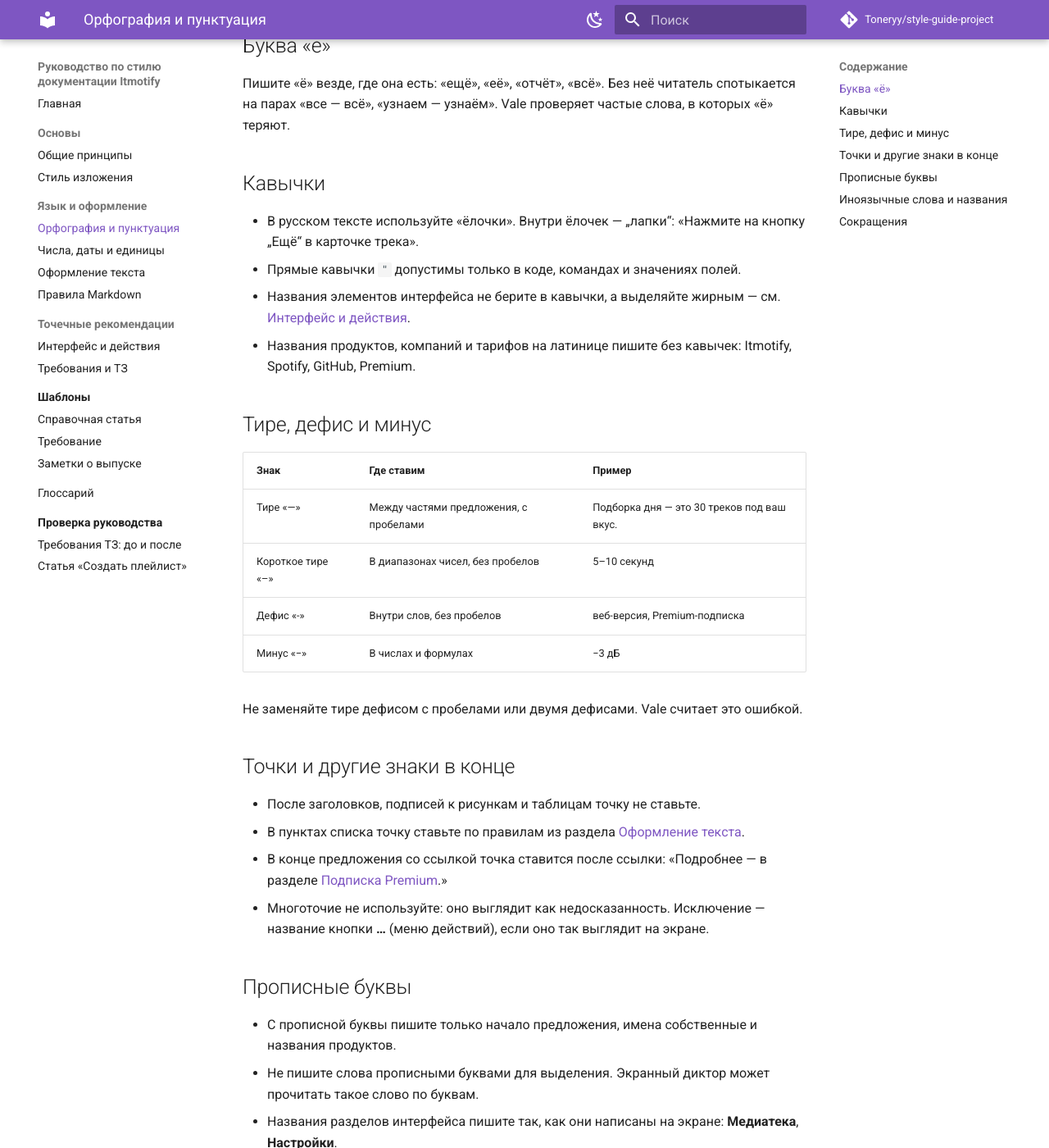
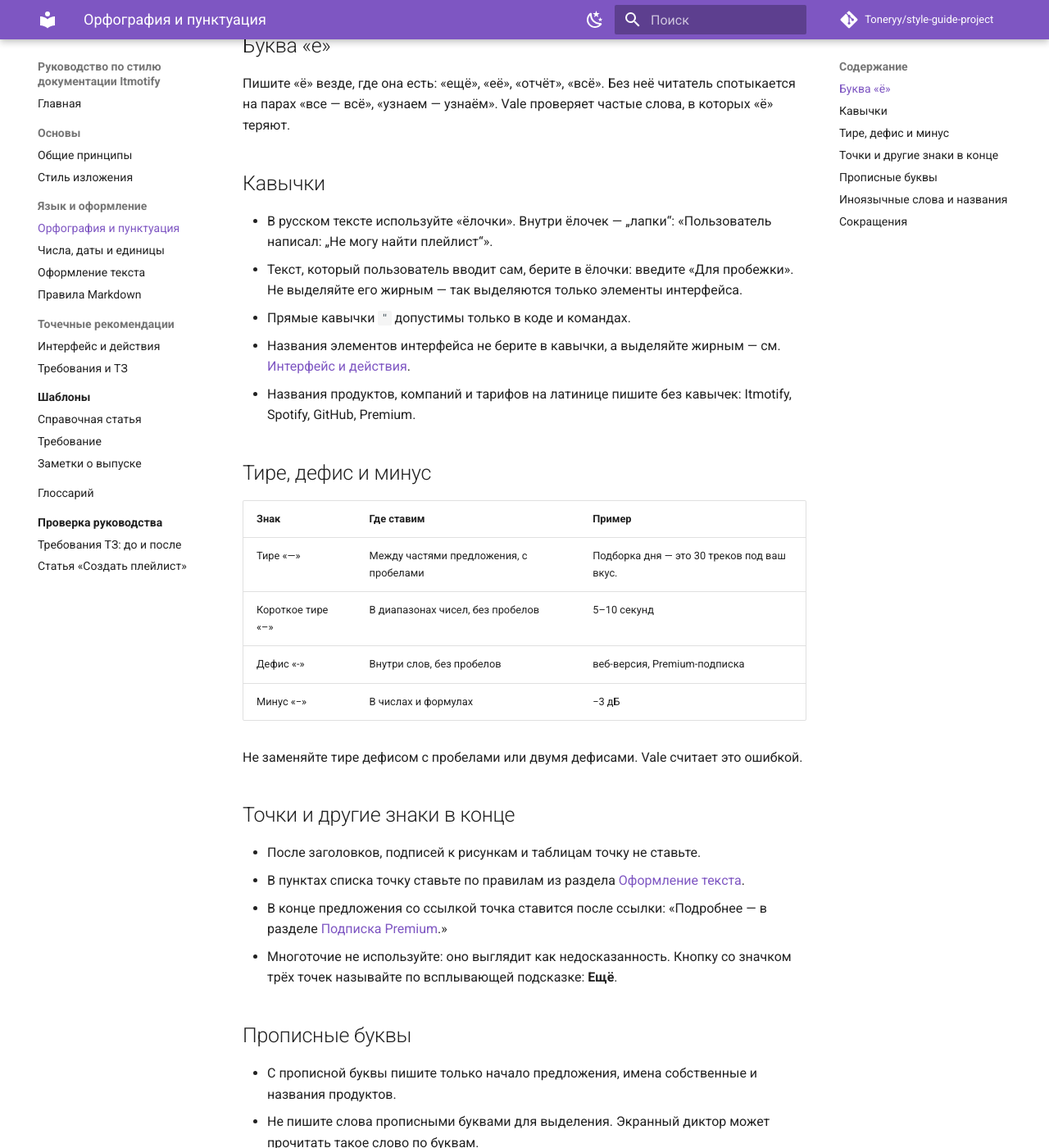
Before and after one commit to Toneryy/style-guide-project, an MkDocs documentation site: the page built from docs/spelling.md, in a window 1280 px wide and 1400 px high, scrolled down 233 px. Shown: the whole window at 82% size. Built offline with MkDocs 1.6.1 and Material for MkDocs 9.7.7, drawn with Linux system fonts in a browser that asks for light colours; comment, search, counter and statistics services are not loaded.

Commit message:
docs: дополнить правила по итогам проверки

```diff
--- a/docs/spelling.md
+++ b/docs/spelling.md
@@ -8,8 +8,9 @@
 
 ## Кавычки
 
-- В русском тексте используйте «ёлочки». Внутри ёлочек — „лапки“: «Нажмите на кнопку „Ещё“ в карточке трека».
-- Прямые кавычки `"` допустимы только в коде, командах и значениях полей.
+- В русском тексте используйте «ёлочки». Внутри ёлочек — „лапки“: «Пользователь написал: „Не могу найти плейлист“».
+- Текст, который пользователь вводит сам, берите в ёлочки: введите «Для пробежки». Не выделяйте его жирным — так выделяются только элементы интерфейса.
+- Прямые кавычки `"` допустимы только в коде и командах.
 - Названия элементов интерфейса не берите в кавычки, а выделяйте жирным — см. [Интерфейс и действия](ui.md).
 - Названия продуктов, компаний и тарифов на латинице пишите без кавычек: Itmotify, Spotify, GitHub, Premium.
 
@@ -29,7 +30,7 @@
 - После заголовков, подписей к рисункам и таблицам точку не ставьте.
 - В пунктах списка точку ставьте по правилам из раздела [Оформление текста](formatting.md#списки).
 - В конце предложения со ссылкой точка ставится после ссылки: «Подробнее — в разделе [Подписка Premium](glossary.md).»
-- Многоточие не используйте: оно выглядит как недосказанность. Исключение — название кнопки **…** (меню действий), если оно так выглядит на экране.
+- Многоточие не используйте: оно выглядит как недосказанность. Кнопку со значком трёх точек называйте по всплывающей подсказке: **Ещё**.
 
 ## Прописные буквы
 
```
Also changed, not shown: docs/style.md (+1 -1 lines), docs/templates/help-article.md (+7 -0 lines), docs/templates/requirement.md (+4 -0 lines), 1 other file.
